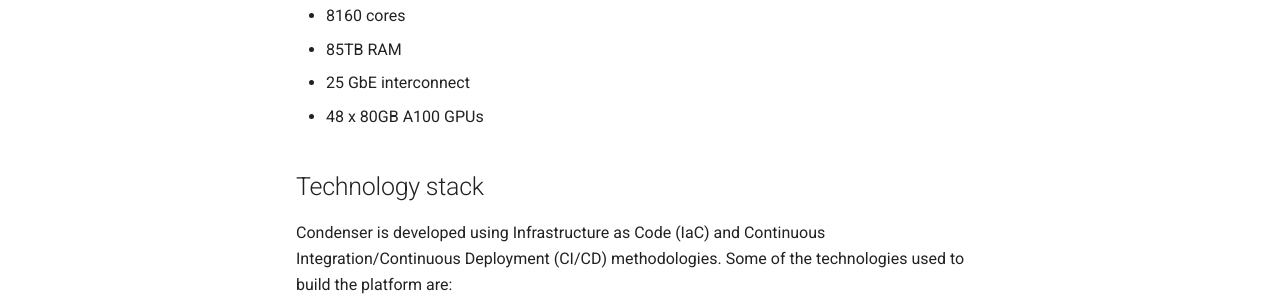
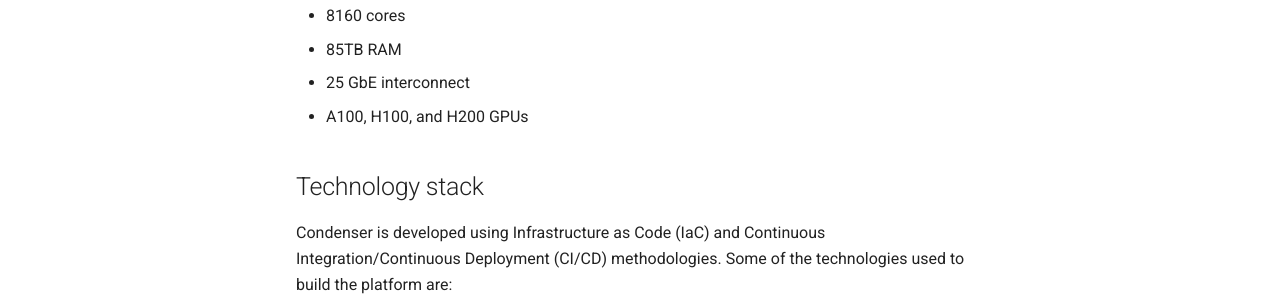
Before and after one commit to UCL-ARC/condenser-mkdocs, an MkDocs documentation site: the page built from docs/index.md, in a window 1280 px wide and 1132 px high. Shown: the part 530-830 px from the top of the window. Built offline with MkDocs 1.6.1 and Material for MkDocs 9.7.7, drawn with Linux system fonts in a browser that asks for light colours; comment, search, counter and statistics services are not loaded.

Commit message:
tweak how we describe GPUs

```diff
--- a/docs/index.md
+++ b/docs/index.md
@@ -22,7 +22,7 @@
 - 8160 cores
 - 85TB RAM
 - 25 GbE interconnect
-- 48 x 80GB A100 GPUs
+- A100, H100, and H200 GPUs
 
 ## Technology stack
 
```
